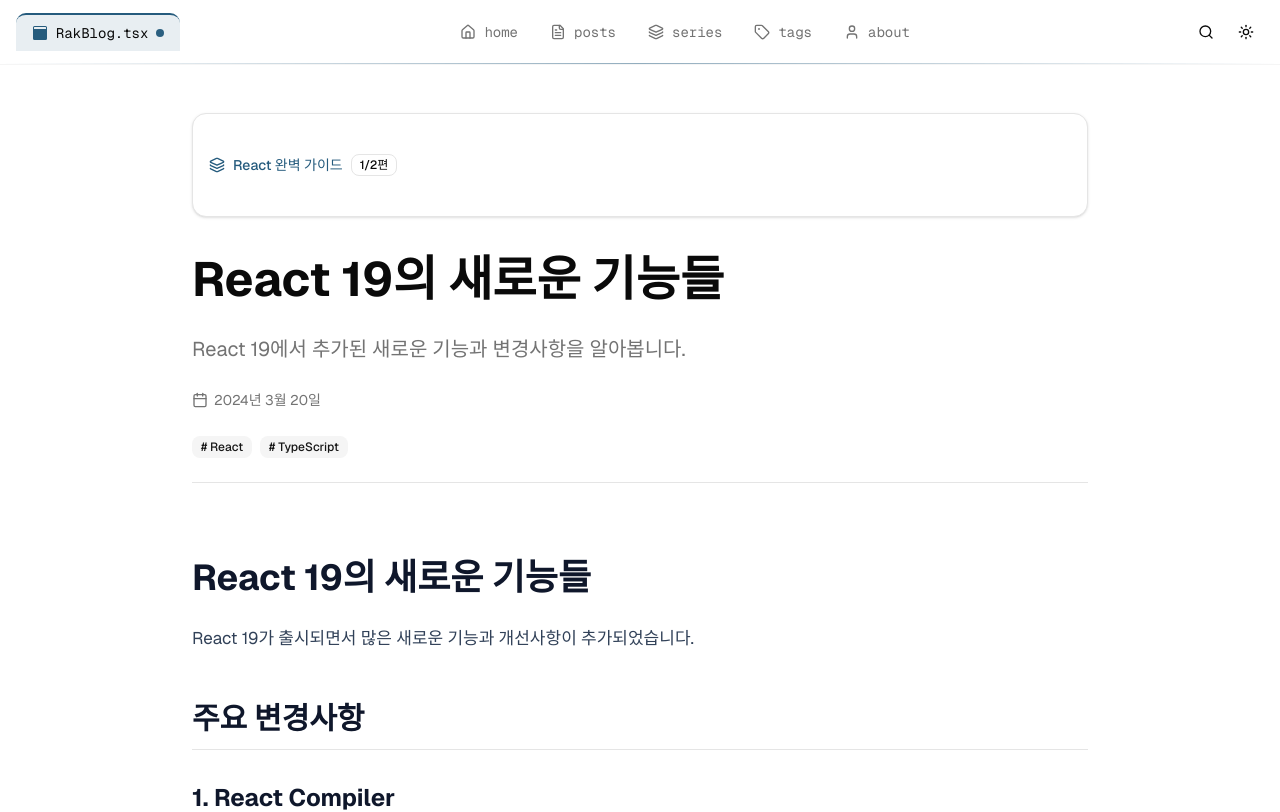
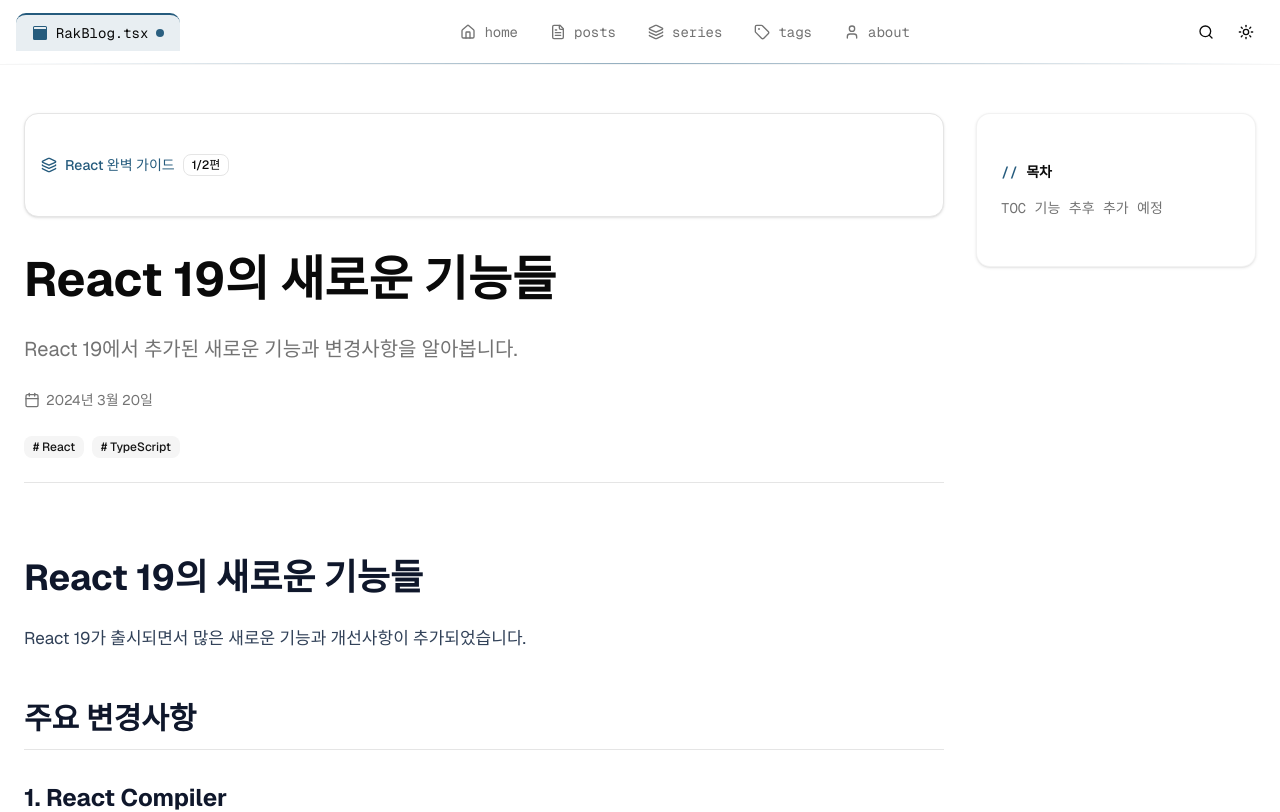
Before and after one commit to rak517/Rak-Blog, a Next.js app: page /posts/react-19-new-features in a window 1280 px wide. Shown: the top 812 px of the page. Built offline with nearby package versions, Linux system fonts and the light colour scheme.

Commit message:
:sparkles: feat: 컴포넌트 적용 및 레이아웃 조정

```diff
--- a/src/app/(public)/posts/[slug]/page.tsx
+++ b/src/app/(public)/posts/[slug]/page.tsx
@@ -1,6 +1,8 @@
 import MarkdownContent from '@/components/PostDetail/MarkdownContent';
 import PostHeader from '@/components/PostDetail/PostHeader';
 import SeriesNavigationCard from '@/components/PostDetail/SeriesNavigationCard';
+import SeriesPostNavigation from '@/components/PostDetail/SeriesPostNavigation';
+import { Card, CardContent } from '@/components/ui/Card';
 import { mockPostTags } from '@/data/post-tags-data';
 import { mockPosts } from '@/data/posts-data';
 import { mockSeries } from '@/data/series-data';
@@ -31,7 +33,9 @@
   return (
     <div className='min-h-screen pb-16'>
       <main className='container mx-auto px-4 py-6 sm:px-6 sm:py-8 lg:py-12'>
-        <article className='mx-auto max-w-4xl'>
+        <div className='mx-auto max-w-7xl'>
+          <div className='grid gap-8 lg:grid-cols-[1fr_280px]'>
+            <article className='min-w-0'>
               {series && post.seriesOrder && (
                 <SeriesNavigationCard series={series} currentOrder={post.seriesOrder} totalPosts={totalPostsInSeries} />
               )}
@@ -41,7 +45,26 @@
               <div className='px-2 sm:px-4 lg:px-0'>
                 <MarkdownContent content={post.content} />
               </div>
+
+              <SeriesPostNavigation currentPost={post} />
             </article>
+
+            <aside className='hidden lg:block'>
+              <div className='sticky top-24'>
+                <Card className='border-border/50 shadow-sm'>
+                  <CardContent className='p-6'>
+                    <h3 className='mb-4 font-mono text-sm font-semibold'>
+                      <span className='text-primary'>{'//'}</span> 목차
+                    </h3>
+                    <div className='text-muted-foreground text-sm'>
+                      <p className='font-mono'>TOC 기능 추후 추가 예정</p>
+                    </div>
+                  </CardContent>
+                </Card>
+              </div>
+            </aside>
+          </div>
+        </div>
       </main>
     </div>
   );
```
Lines whose indentation alone changed are shown as unchanged.
